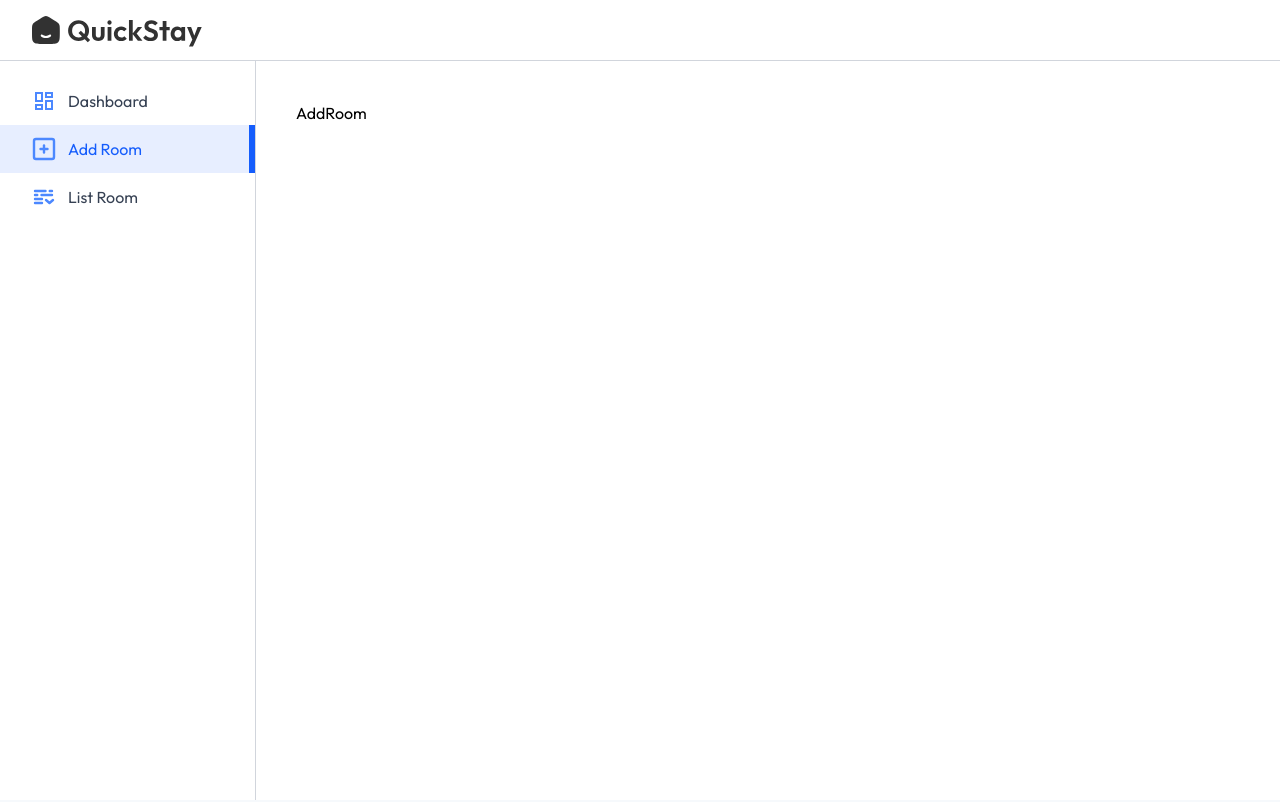
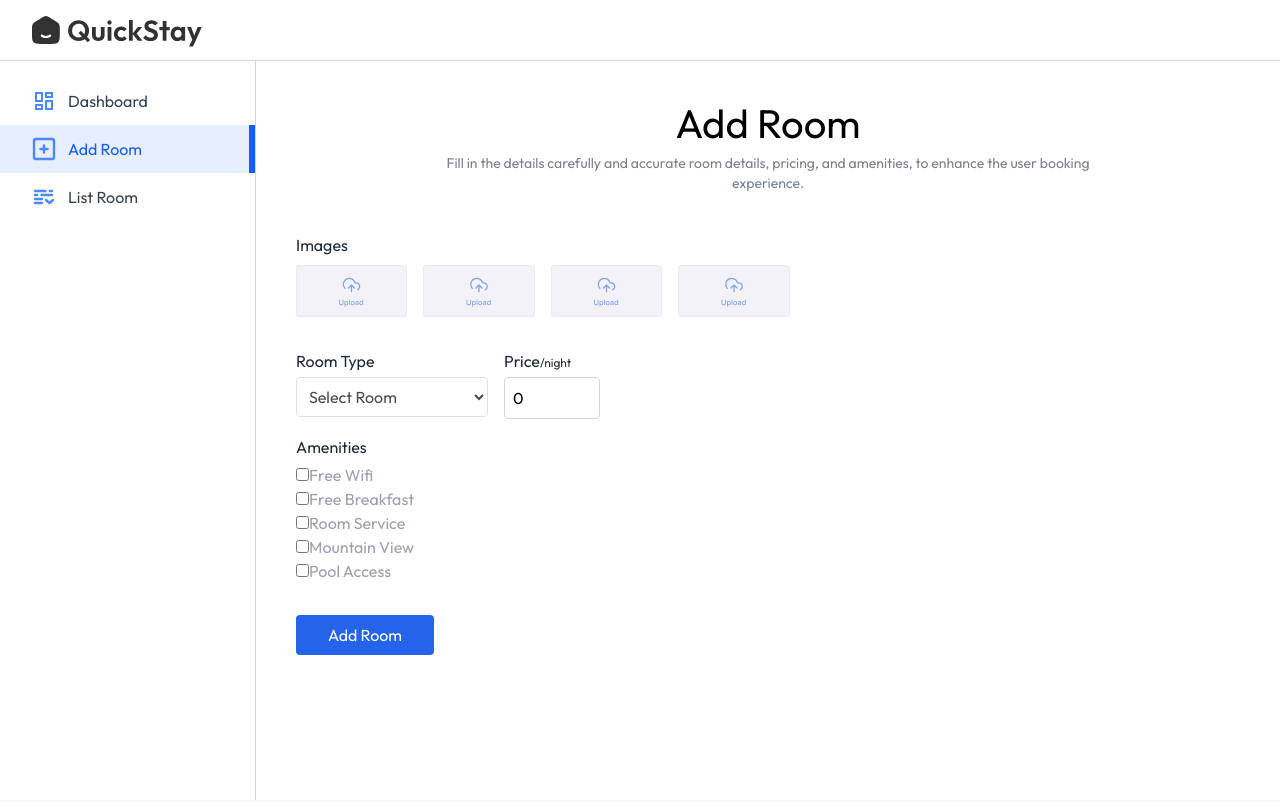
Before and after one commit to dubeyaayushi/Hotel_booking, a React (Vite) app in the folder client/: page /owner/add-room in a window 1280 px wide. Shown: the top 802 px of the page. Built offline with nearby package versions, Linux system fonts and the light colour scheme; a web font is replaced by a local one.

Commit message:
We have completed the frontend of our AddRoom page

```diff
--- a/client/src/pages/hotelOwner/AddRoom.jsx
+++ b/client/src/pages/hotelOwner/AddRoom.jsx
@@ -1,8 +1,79 @@
-import React from 'react'
+/*In this addRoom page, we have to create a form where user can enter the room type then price and amenities and user can choose the images of the hotel room and submit the form so that the rooms will be added in the hotel */
+
+import React, { useState } from 'react'
+import Title from '../../components/Title'
+import {assets} from '../../assets/assets'
 
 const AddRoom = () => {
+
+  {/* state where form data will be saved */}
+  const [images, setImages] = useState({
+    1:null,
+    2:null,
+    3:null,
+    4:null,
+  })
+  /* state variable where  the input data  will be saved*/
+  const[inputs, setInputs] = useState({
+
+    roomType: '',
+    pricePerNight: 0,
+    amenities: {
+      'Free Wifi': false,
+      'Free Breakfast': false,
+      'Room Service': false,
+      'Mountain View': false,
+      'Pool Access': false,
+    }
+
+
+  })
+
   return (
-    <div>AddRoom</div>
+    <form>
+      <Title align='left'font='outfit' title='Add Room' subTitle='Fill in the details carefully and accurate room details, pricing, and amenities, to enhance the user booking experience.' />
+      {/* Upload Area For Images */}
+      <p className='text-gray-800 mt-10'>Images</p>
+      <div className='grid grid-cols-2 sm:flex gap-4 my-2 flex-wrap'>
+        {Object.keys(images).map((key)=>(
+          <label htmlFor={`roomImage${key}`} key={key}>
+            <img className='max-h-13 cursor-pointer opacity-80' src={images[key] ? URL.createObjectURL(images[key]) : assets.uploadArea} alt=""/>
+            <input type='file' accept='image/*' id={`roomImage${key}`} hidden onChange={e => setImages({...images, [key]: e.target.files[0]})}/>
+          </label>
+        ))}
+      </div>
+
+        <div className='w-full flex max-sm:flex-col sm:gap-4 mt-4'>
+            <div className='flex-1 max-w-48'>
+              <p className='text-gray-800 mt-4'>Room Type</p>
+              <select value={inputs.roomType} onChange={e => setInputs({...inputs,roomType: e.target.value})}
+                className='border opacity-70 border-gray-300 mt-1 rounded p-2 w-full'>
+                <option>Select Room</option>
+                <option>Double Bed</option>
+                <option>Single Bed</option>
+                <option>Luxury Room</option>
+                <option>Family Suit</option>
+              </select>
+            </div>
+            <div>
+              <p className='mt-4 text-gray-800'> Price
+                <span className='text-xs'>/night</span>
+              </p>
+              <input type='numbber' placeholder='0' className='border border-gray-300 mt-1 rounded p-2 w-24' value={inputs.pricePerNight} onChange={ e => setInputs({...inputs, pricePerNight: e.target.value})}/>
+            </div>
+        </div>
+        <p className='text-gray-800 mt-4'>Amenities</p>
+       <div className='flex flex-col flex-wrap mt-1 text-gray-400 max-w-sm'> {Object.keys(inputs.amenities).map((amenity, index)=>(
+        <div>
+          <input type='checkbox' id={`amenities${index+1}`} checked={inputs.amenities[amenity]} onChange={() => setInputs({...inputs,amenites: {...inputs.amenities, [amenity]: !inputs.amenities[amenity]}})}/>
+          <label htmlFor={`amenites${index+1}`}>{amenity}</label>
+        </div>
+       ))}
+       </div>
+        <button className='bg-primary text-white px-8 py-2 rounded mt-8 cursor-pointer'>
+          Add Room
+        </button>
+    </form>
   )
 }
 
```
